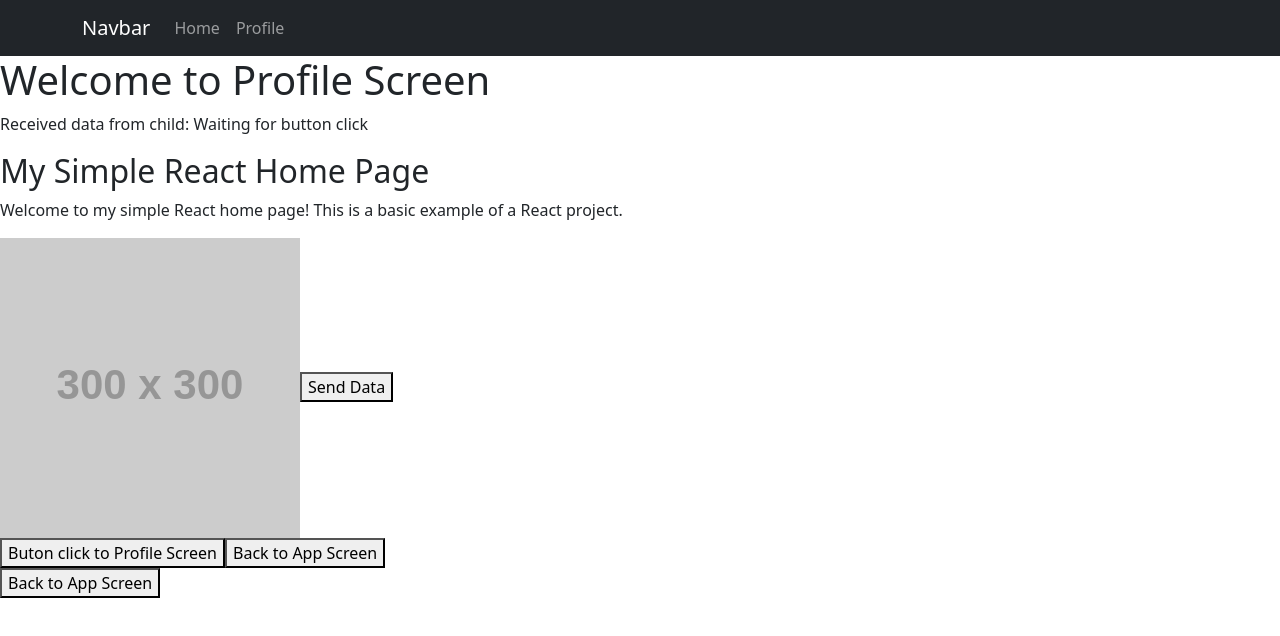
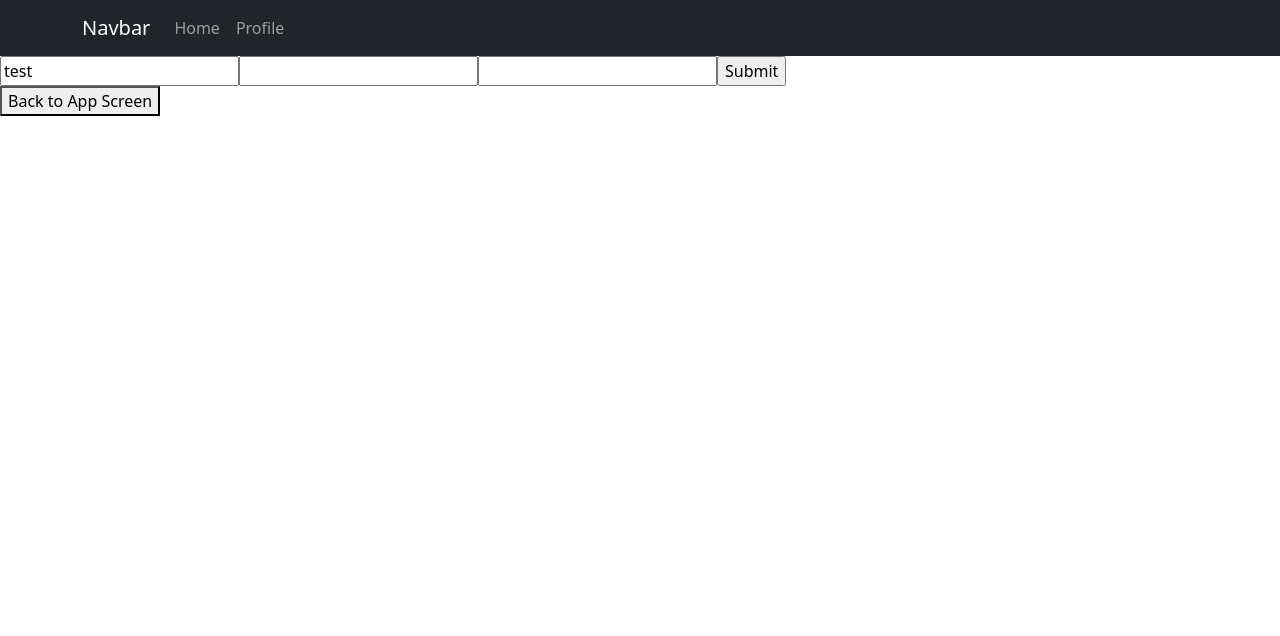
Before and after one commit to asairaj22/react-learn-basic, a React (Create React App) app: page /profile in a window 1280 px wide. Shown: the top 636 px of the page. Built offline with nearby package versions, Linux system fonts and the light colour scheme.

Commit message:
useForm added in profile screen

```diff
--- a/package.json
+++ b/package.json
@@ -10,6 +10,7 @@
     "react": "^18.3.1",
     "react-bootstrap": "^2.10.4",
     "react-dom": "^18.3.1",
+    "react-hook-form": "^7.52.1",
     "react-router-dom": "^6.25.1",
     "react-scripts": "5.0.1",
     "web-vitals": "^2.1.4"
--- a/src/Components/profile.js
+++ b/src/Components/profile.js
@@ -1,23 +1,51 @@
 import React, { useState } from 'react';
 import { Link } from 'react-router-dom';
-import HomePage from './homepage';
+// import HomePage from './homepage';
+import { useForm } from "react-hook-form"
 
 const Profile = (props) => {
-    const value = { key1: 'Home ', key2: 'Page' };
-    const [receivedFromHomePage, setReceivedFromHomePage] = useState('Waiting for button click');
-    const handleData = (data) => {
-        setReceivedFromHomePage(data);
-    };
+    // const value = { key1: 'Home ', key2: 'Page' };
+    // const [receivedFromHomePage, setReceivedFromHomePage] = useState('Waiting for button click');
+    // const handleData = (data) => {
+    //     setReceivedFromHomePage(data);
+    // };
+
+    const {
+        register,
+        handleSubmit,
+        formState: { errors },
+      } = useForm()
+
+      const onBasicFormSubmit = (data) => console.log(data)
 
     return (
         <div>
-            <h1>Welcome to Profile Screen</h1>
-            <p>Received data from child: {receivedFromHomePage}</p>
-            <div>
+            {/* Basic Form */}
+            <form onSubmit={handleSubmit(onBasicFormSubmit)}>
+                <input defaultValue="test" {...register("userName")} />
+                <input {...register("userID", {
+                    required: {value: true, message: "UserID is required"},
+                    minLength: { value: 7, message: 'Minimum 7 Character'},
+                    pattern: { value: /^[0-9]+$/i, message: 'Enter only numbers'},
+                    validate: (value) => value[0] == '2' || 'Wrong User ID',
+                })} />
+                {errors.userID && <span>{errors.userID.message}</span>}
+                <input
+                {...register("mobileNumber", {
+                    validate: {
+                    positive: v => parseInt(v) > 0 || 'Number should not be negative',
+                    lessThanTen: v => parseInt(v) >= 10 || 'Number should between 1 - 9',
+                    }
+                })}/>
+                {errors.mobileNumber && <span>{errors.mobileNumber.message}</span>}
+                <input type="submit" />
+            </form>
+
+            {/* <div>
+                <h1>Welcome to Profile Screen</h1>
+                <p>Received data from child: {receivedFromHomePage}</p>
                 <HomePage handler={handleData} pageContent={value}></HomePage>
-            </div>
-
-
+            </div> */}
             <Link to="/"> <button> Back to App Screen </button></Link>
         </div>
     )
```
Also changed, not shown: 1 other file (tests, documents, lock files or other folders).
